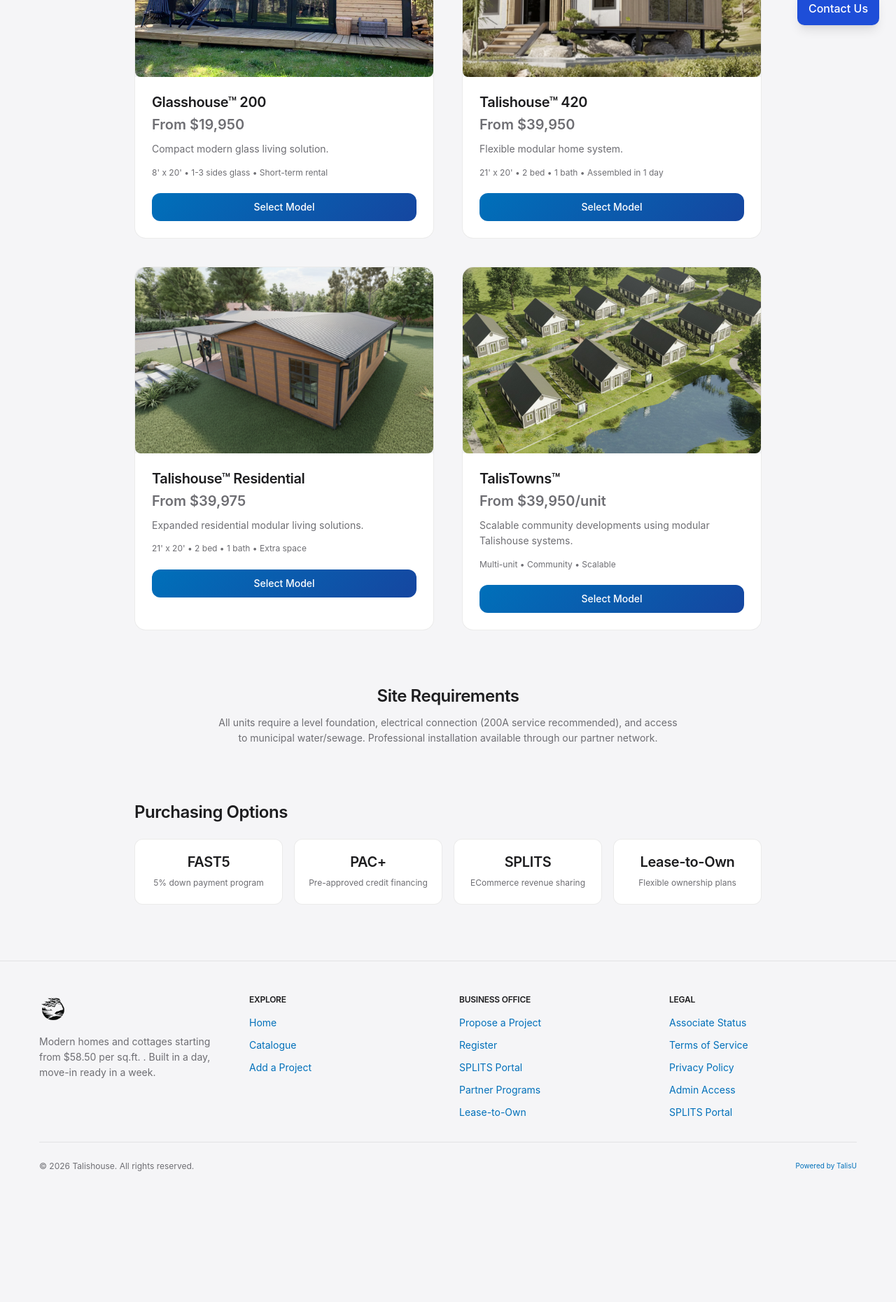
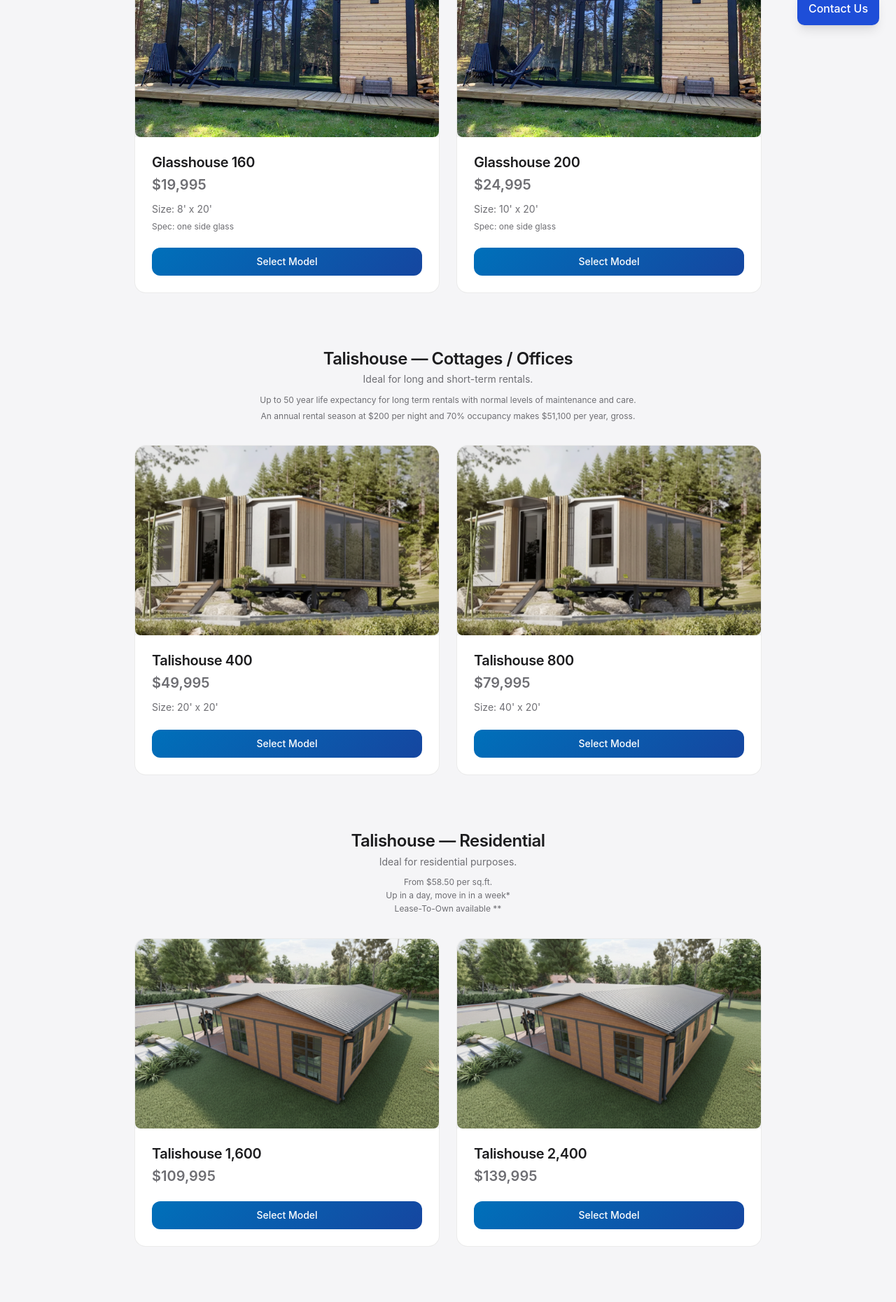
Before and after one commit to justinumailed-create/talishouse-clean, a Next.js app: page /catalog in a window 1280 px wide. Shown: the part 740-2601 px from the top of the page at 70% size. Before the commit the page ends 2464 px from the top, so only its background shows below. Built offline with nearby package versions, Linux system fonts and the light colour scheme; no server answers.

Commit message:
fix: ralf pdf alignment + catalogue rebuild + form + map + backend

```diff
--- a/app/catalog/page.tsx
+++ b/app/catalog/page.tsx
@@ -1,53 +1,62 @@
 import Link from "next/link";
 import Image from "next/image";
 
-const PRODUCT_ROUTES: Record<string, { href: string; slug: string }> = {
-  "glasshouse-200": { href: "/glasshouse", slug: "glasshouse-200" },
-  "talishouse-420": { href: "/talishouse?product=420", slug: "talishouse-420" },
-  "talishouse-residential": { href: "/talishouse?product=residential", slug: "talishouse-residential" },
-  talistowns: { href: "/talistowns", slug: "talistowns" },
-};
-
-const products = [
+const glasshouseProducts = [
+  {
+    id: "glasshouse-160",
+    name: "Glasshouse 160",
+    image: "/images/glasshouse-200.jpeg",
+    price: "$19,995",
+    size: "8' x 20'",
+    spec: "one side glass",
+    href: "/glasshouse",
+  },
   {
     id: "glasshouse-200",
-    name: "Glasshouse™ 200",
+    name: "Glasshouse 200",
     image: "/images/glasshouse-200.jpeg",
-    description: "Compact modern glass living solution.",
-    price: "From $19,950",
-    specs: "8' x 20' • 1-3 sides glass • Short-term rental",
-    href: PRODUCT_ROUTES["glasshouse-200"].href,
-  },
-  {
-    id: "talishouse-420",
-    name: "Talishouse™ 420",
-    image: "/images/talishouse-420.png",
-    description: "Flexible modular home system.",
-    price: "From $39,950",
-    specs: "21' x 20' • 2 bed • 1 bath • Assembled in 1 day",
-    href: PRODUCT_ROUTES["talishouse-420"].href,
-  },
-  {
-    id: "talishouse-residential",
-    name: "Talishouse™ Residential",
-    image: "/images/talishouse-850.png",
-    description: "Expanded residential modular living solutions.",
-    price: "From $39,975",
-    specs: "21' x 20' • 2 bed • 1 bath • Extra space",
-    href: PRODUCT_ROUTES["talishouse-residential"].href,
-  },
-  {
-    id: "talistowns",
-    name: "TalisTowns™",
-    image: "/images/talistowns.jpg",
-    description: "Scalable community developments using modular Talishouse systems.",
-    price: "From $39,950/unit",
-    specs: "Multi-unit • Community • Scalable",
-    href: PRODUCT_ROUTES.talistowns.href,
+    price: "$24,995",
+    size: "10' x 20'",
+    spec: "one side glass",
+    href: "/glasshouse",
   },
 ];
 
+const cottageProducts = [
+  {
+    id: "talishouse-400",
+    name: "Talishouse 400",
+    image: "/images/talishouse-420.png",
+    price: "$49,995",
+    size: "20' x 20'",
+    href: "/talishouse?product=420",
+  },
+  {
+    id: "talishouse-800",
+    name: "Talishouse 800",
+    image: "/images/talishouse-420.png",
+    price: "$79,995",
+    size: "40' x 20'",
+    href: "/talishouse?product=420",
+  },
+];
 
+const residentialProducts = [
+  {
+    id: "talishouse-1600",
+    name: "Talishouse 1,600",
+    image: "/images/talishouse-850.png",
+    price: "$109,995",
+    href: "/talishouse?product=residential",
+  },
+  {
+    id: "talishouse-2400",
+    name: "Talishouse 2,400",
+    image: "/images/talishouse-850.png",
+    price: "$139,995",
+    href: "/talishouse?product=residential",
+  },
+];
 
 const purchasingOptions = [
   { id: "fast5", name: "FAST5", desc: "5% down payment program" },
@@ -71,32 +80,37 @@
         </div>
       </section>
 
-      {/* SECTION 2: BASE PACKAGE */}
+      {/* SECTION 2: DESTINATION CHARGE */}
       <section className="py-10 px-4">
         <div className="max-w-4xl mx-auto bg-white rounded-2xl p-8 shadow-sm border border-[rgba(0,0,0,0.05)]">
           <div className="flex flex-col md:flex-row md:items-center md:justify-between gap-4">
             <div>
-              <h2 className="text-xl font-semibold text-gray-900">Base Package</h2>
+              <h2 className="text-xl font-semibold text-gray-900">Destination Charge</h2>
               <p className="text-gray-500 text-sm mt-1">
-                Steel structure, standard windows, basic interior finishes
+                When paid it reserves spots in production and shipping queues.
               </p>
             </div>
             <div className="text-right">
-              <p className="text-2xl font-semibold text-gray-900">$8,500</p>
+              <p className="text-2xl font-semibold text-gray-900">$1,995</p>
               <span className="inline-block mt-1 px-3 py-1 bg-gray-100 text-gray-600 text-xs rounded-full">
-                Included in every build
+                Required to start
               </span>
             </div>
           </div>
         </div>
       </section>
 
-      {/* SECTION 3: MODEL SELECTION */}
+      {/* SECTION 3: GLASSHOUSE */}
       <section className="py-10 px-4">
         <div className="max-w-4xl mx-auto">
-          <h2 className="text-lg font-medium text-gray-900 mb-6">Select Your Model</h2>
-          <div className="grid grid-cols-1 md:grid-cols-2 gap-10">
-            {products.map((product) => (
+          <div className="text-center mb-8">
+            <h2 className="text-xl font-semibold text-gray-900">Glasshouse</h2>
+            <p className="text-gray-500 text-sm mt-1">Our quintessential view-models.</p>
+            <p className="text-gray-400 text-xs mt-2">Be where you want to be</p>
+            <p className="text-gray-400 text-xs">Short-term rentals on a budget</p>
+          </div>
+          <div className="grid grid-cols-1 md:grid-cols-2 gap-6">
+            {glasshouseProducts.map((product) => (
               <Link
                 key={product.id}
                 href={product.href}
@@ -126,11 +140,11 @@
                   <p className="text-xl font-semibold text-gray-900 mt-1">
                     {product.price}
                   </p>
-                  <p className="text-sm text-gray-500 mt-2 line-clamp-2">
-                    {product.description}
+                  <p className="text-sm text-gray-500 mt-2">
+                    Size: {product.size}
                   </p>
-                  <p className="text-xs text-gray-400 mt-3">
-                    {product.specs}
+                  <p className="text-xs text-gray-400 mt-1">
+                    Spec: {product.spec}
                   </p>
                   <div className="mt-5">
                     <span className="inline-block w-full py-2.5 rounded-xl text-sm font-medium text-center bg-[linear-gradient(135deg,#0070ba,#1546a0)] text-white transition group-hover:opacity-90">
@@ -141,6 +155,157 @@
               </Link>
             ))}
           </div>
+        </div>
+      </section>
+
+      {/* SECTION 4: TALISHOUSE COTTAGES / OFFICES */}
+      <section className="py-10 px-4">
+        <div className="max-w-4xl mx-auto">
+          <div className="text-center mb-8">
+            <h2 className="text-xl font-semibold text-gray-900">Talishouse — Cottages / Offices</h2>
+            <p className="text-gray-500 text-sm mt-1">Ideal for long and short-term rentals.</p>
+            <p className="text-gray-400 text-xs mt-2">Up to 50 year life expectancy for long term rentals with normal levels of maintenance and care.</p>
+            <p className="text-gray-400 text-xs mt-1">An annual rental season at $200 per night and 70% occupancy makes $51,100 per year, gross.</p>
+          </div>
+          <div className="grid grid-cols-1 md:grid-cols-2 gap-6">
+            {cottageProducts.map((product) => (
+              <Link
+                key={product.id}
+                href={product.href}
+                className="
+                  bg-white
+                  rounded-2xl
+                  overflow-hidden
+                  border border-[rgba(0,0,0,0.06)]
+                  hover:shadow-md
+                  transition-all duration-300
+                  hover:-translate-y-[2px]
+                  block group
+                "
+              >
+                <div className="aspect-[16/10] relative bg-gray-100">
+                  <Image
+                    src={product.image}
+                    alt={product.name}
+                    fill
+                    className="object-cover"
+                  />
+                </div>
+                <div className="p-6">
+                  <h3 className="text-lg font-medium text-gray-900">
+                    {product.name}
+                  </h3>
+                  <p className="text-xl font-semibold text-gray-900 mt-1">
+                    {product.price}
+                  </p>
+                  <p className="text-sm text-gray-500 mt-2">
+                    Size: {product.size}
+                  </p>
+                  <div className="mt-5">
+                    <span className="inline-block w-full py-2.5 rounded-xl text-sm font-medium text-center bg-[linear-gradient(135deg,#0070ba,#1546a0)] text-white transition group-hover:opacity-90">
+                      Select Model
+                    </span>
+                  </div>
+                </div>
+              </Link>
+            ))}
+          </div>
+        </div>
+      </section>
+
+      {/* SECTION 5: TALISHOUSE RESIDENTIAL */}
+      <section className="py-10 px-4">
+        <div className="max-w-4xl mx-auto">
+          <div className="text-center mb-8">
+            <h2 className="text-xl font-semibold text-gray-900">Talishouse — Residential</h2>
+            <p className="text-gray-500 text-sm mt-1">Ideal for residential purposes.</p>
+            <p className="text-gray-400 text-xs mt-2">From $58.50 per sq.ft.</p>
+            <p className="text-gray-400 text-xs">Up in a day, move in in a week*</p>
+            <p className="text-gray-400 text-xs">Lease-To-Own available **</p>
+          </div>
+          <div className="grid grid-cols-1 md:grid-cols-2 gap-6">
+            {residentialProducts.map((product) => (
+              <Link
+                key={product.id}
+                href={product.href}
+                className="
+                  bg-white
+                  rounded-2xl
+                  overflow-hidden
+                  border border-[rgba(0,0,0,0.06)]
+                  hover:shadow-md
+                  transition-all duration-300
+                  hover:-translate-y-[2px]
+                  block group
+                "
+              >
+                <div className="aspect-[16/10] relative bg-gray-100">
+                  <Image
+                    src={product.image}
+                    alt={product.name}
+                    fill
+                    className="object-cover"
+                  />
+                </div>
+                <div className="p-6">
+                  <h3 className="text-lg font-medium text-gray-900">
+                    {product.name}
+                  </h3>
+                  <p className="text-xl font-semibold text-gray-900 mt-1">
+                    {product.price}
+                  </p>
+                  <div className="mt-5">
+                    <span className="inline-block w-full py-2.5 rounded-xl text-sm font-medium text-center bg-[linear-gradient(135deg,#0070ba,#1546a0)] text-white transition group-hover:opacity-90">
+                      Select Model
+                    </span>
+                  </div>
+                </div>
+              </Link>
+            ))}
+          </div>
+        </div>
+      </section>
+
+      {/* SECTION 6: TALISTOWNS */}
+      <section className="py-10 px-4">
+        <div className="max-w-4xl mx-auto">
+          <Link
+            href="/talistowns"
+            className="
+              bg-white
+              rounded-2xl
+              overflow-hidden
+              border border-[rgba(0,0,0,0.06)]
+              hover:shadow-md
+              transition-all duration-300
+              hover:-translate-y-[2px]
+              block group
+            "
+          >
+            <div className="aspect-[16/10] relative bg-gray-100">
+              <Image
+                src="/images/talistowns.jpg"
+                alt="TalisTowns"
+                fill
+                className="object-cover"
+              />
+            </div>
+            <div className="p-6">
+              <h3 className="text-lg font-semibold text-gray-900 text-center">
+                TalisTowns™
+              </h3>
+              <p className="text-sm text-gray-500 mt-2 text-center">
+                A 20 unit in 10 structures neighbourhood as seen can make over one million dollars annually, gross, for over 50 years.
+              </p>
+              <p className="text-gray-400 text-xs mt-3 text-center">Just add ambition…!</p>
+              <p className="text-gray-400 text-xs text-center">Moonlighting is lucrative…!</p>
+              <div className="mt-5">
+                <span className="inline-block w-full py-2.5 rounded-xl text-sm font-medium text-center bg-[linear-gradient(135deg,#0070ba,#1546a0)] text-white transition group-hover:opacity-90">
+                  Learn More
+                </span>
+              </div>
+            </div>
+          </Link>
         </div>
       </section>
 
--- a/app/page.tsx
+++ b/app/page.tsx
@@ -70,10 +70,10 @@
   }
 
   return (
-    <div className="w-full">
-      <div className="grid grid-cols-1 lg:grid-cols-3 gap-6 items-stretch w-full">
+    <div className="w-full overflow-hidden">
+      <div className="grid grid-cols-1 lg:grid-cols-3 gap-4 lg:gap-6 items-stretch w-full">
         <div className="lg:col-span-2 h-full">
-          <div className="w-full h-full min-h-[400px] lg:min-h-[500px] rounded-xl overflow-hidden bg-gray-200">
+          <div className="w-full h-full min-h-[300px] lg:min-h-[500px] rounded-xl overflow-hidden bg-gray-200">
             <iframe
               src="https://my.atlist.com/map/23edf5cc-e0b4-4d44-85fe-469f9606e876?share=true"
               allow="geolocation 'self' https://my.atlist.com"
@@ -81,7 +81,7 @@
               scrolling="no"
               allowFullScreen
               title="Talishouse property discovery map"
-              className="w-full h-full"
+              className="w-full h-full min-h-[300px] lg:min-h-[500px]"
             />
           </div>
         </div>
@@ -108,7 +108,7 @@
               </li>
               <li className="flex items-start text-base font-medium text-gray-800">
                 <span className="mr-3 text-gray-900 font-bold">•</span>
-                <span>Typically up in a day and move in ready in a week</span>
+                <span>Up in a day and move in ready in a week</span>
               </li>
               <li className="flex items-start text-base font-medium text-gray-800">
                 <span className="mr-3 text-gray-900 font-bold">•</span>
--- a/app/propose-project/page.tsx
+++ b/app/propose-project/page.tsx
@@ -12,9 +12,9 @@
 const permanentInstallations = ["Screw piles", "Piers", "Slab"];
 const mobileInstallations = ["20 ft – dual axle", "40 ft – triple axle"];
 const termsOptions = [
-  "Retail purchase for private use",
-  "Purchase for commercial use or resale",
-  "Pay half now, half over five years"
+  "purchase for personal use",
+  "purchase for commercial use or resale",
+  "pay half now, half over up to five years"
 ];
 
 export default function ProposeProjectPage() {
@@ -122,7 +122,7 @@
         <div className="bg-white rounded-2xl shadow-sm border border-[rgba(0,0,0,0.06)] overflow-hidden">
           <div className="bg-black px-6 py-4">
             <p className="text-sm font-semibold text-white tracking-wide">
-              ADD A PROJECT
+              First come, first serve
             </p>
           </div>
 
@@ -133,7 +133,6 @@
                 <label className="text-xs font-medium text-[#86868b] uppercase tracking-wider">
                   Date <span className="text-gray-400">*</span>
                 </label>
-                <p className="text-[11px] text-gray-400">First come, first serve</p>
                 <input
                   type="text"
                   name="date"
@@ -229,7 +228,6 @@
                 />
               </div>
             </div>
-            <p className="text-[11px] text-gray-400 -mt-2">Request a FAST Code</p>
 
             {/* ROW 4: Address */}
             <div className="space-y-1">
@@ -257,15 +255,6 @@
                 className="w-full rounded-xl border border-gray-200 px-4 py-3 text-sm text-gray-900 outline-none transition focus:border-[#0070ba] focus:ring-2 focus:ring-[#0070ba]/10"
               />
             </div>
-
-            {/* FAST Code Detection */}
-            {fastCode && (
-              <div className="bg-green-50 border border-green-200 rounded-xl px-4 py-3">
-                <p className="text-xs text-green-700">
-                  FAST Code <span className="font-mono font-semibold">{fastCode}</span> detected and will be attached to your submission.
-                </p>
-              </div>
-            )}
 
             {/* ROW 6: Size */}
             <div className="space-y-1">
--- a/components/MapComponent.tsx
+++ b/components/MapComponent.tsx
@@ -108,24 +108,24 @@
 
   if (error) {
     return (
-      <div className="w-full h-full bg-gray-100 flex items-center justify-center text-gray-500 flex-col p-4 text-center">
-        <svg className="w-8 h-8 mb-2 text-gray-400" fill="none" stroke="currentColor" viewBox="0 0 24 24">
-          <path strokeLinecap="round" strokeLinejoin="round" strokeWidth={2} d="M12 9v2m0 4h.01m-6.938 4h13.856c1.54 0 2.502-1.667 1.732-3L13.732 4c-.77-1.333-2.694-1.333-3.464 0L3.34 16c-.77 1.333.192 3 1.732 3z" />
+      <div className="w-full h-full min-h-[300px] lg:min-h-[500px] bg-gray-100 flex items-center justify-center text-gray-500 flex-col p-4 text-center">
+        <svg className="w-10 h-10 mb-3 text-gray-400" fill="none" stroke="currentColor" viewBox="0 0 24 24">
+          <path strokeLinecap="round" strokeLinejoin="round" strokeWidth={1.5} d="M9 20l-5.447-2.724A1 1 0 013 16.382V5.618a1 1 0 011.447-.894L9 7m0 13l6-3m-6 3V7m6 10l4.553 2.276A1 1 0 0021 18.382V7.618a1 1 0 00-.553-.894L15 4m0 13V4m0 0L9 7" />
         </svg>
-        <p>{error}</p>
+        <p className="text-sm font-medium">Map unavailable</p>
       </div>
     );
   }
 
   return (
-    <div className="relative w-full h-full">
+    <div className="relative w-full h-full min-h-[300px] lg:min-h-[500px]">
       {loading && (
         <div className="absolute inset-0 bg-gray-100 flex items-center justify-center text-gray-500 z-10">
           <div className="animate-spin rounded-full h-8 w-8 border-b-2 border-blue-600 mr-3"></div>
           Loading map...
         </div>
       )}
-      <div ref={mapRef} className="w-full h-full" />
+      <div ref={mapRef} className="w-full h-full min-h-[300px] lg:min-h-[500px]" />
     </div>
   );
 }
--- a/components/associate/AssociateHero.tsx
+++ b/components/associate/AssociateHero.tsx
@@ -1,10 +1,12 @@
 "use client";
 
 import { useRef, useState, useEffect } from "react";
+import dynamic from "next/dynamic";
 import Link from "next/link";
 import Header from "@/components/Header";
 import Footer from "@/components/Footer";
-import MapComponent from "@/components/MapComponent";
+
+const MapComponent = dynamic(() => import("@/components/MapComponent"), { ssr: false });
 
 interface PageConfig {
   heroType: "map" | "image" | "gallery" | "pdf" | "video";
--- a/lib/db.ts
+++ b/lib/db.ts
@@ -4,6 +4,7 @@
 const filePath = path.join(process.cwd(), "data", "associates.json");
 
 function ensureFile() {
+  try {
     if (!fs.existsSync("data")) {
       fs.mkdirSync("data", { recursive: true });
     }
@@ -11,15 +12,27 @@
     if (!fs.existsSync(filePath)) {
       fs.writeFileSync(filePath, JSON.stringify([]));
     }
+  } catch (err) {
+    console.error("Error ensuring data file:", err);
+  }
 }
 
 export function getAssociates(): any[] {
+  try {
     ensureFile();
     const data = fs.readFileSync(filePath, "utf-8");
     return JSON.parse(data);
+  } catch (err) {
+    console.error("Error reading associates:", err);
+    return [];
+  }
 }
 
 export function saveAssociates(data: any[]) {
+  try {
     ensureFile();
     fs.writeFileSync(filePath, JSON.stringify(data, null, 2));
+  } catch (err) {
+    console.error("Error saving associates:", err);
   }
+}
```
Lines whose indentation alone changed are shown as unchanged.
